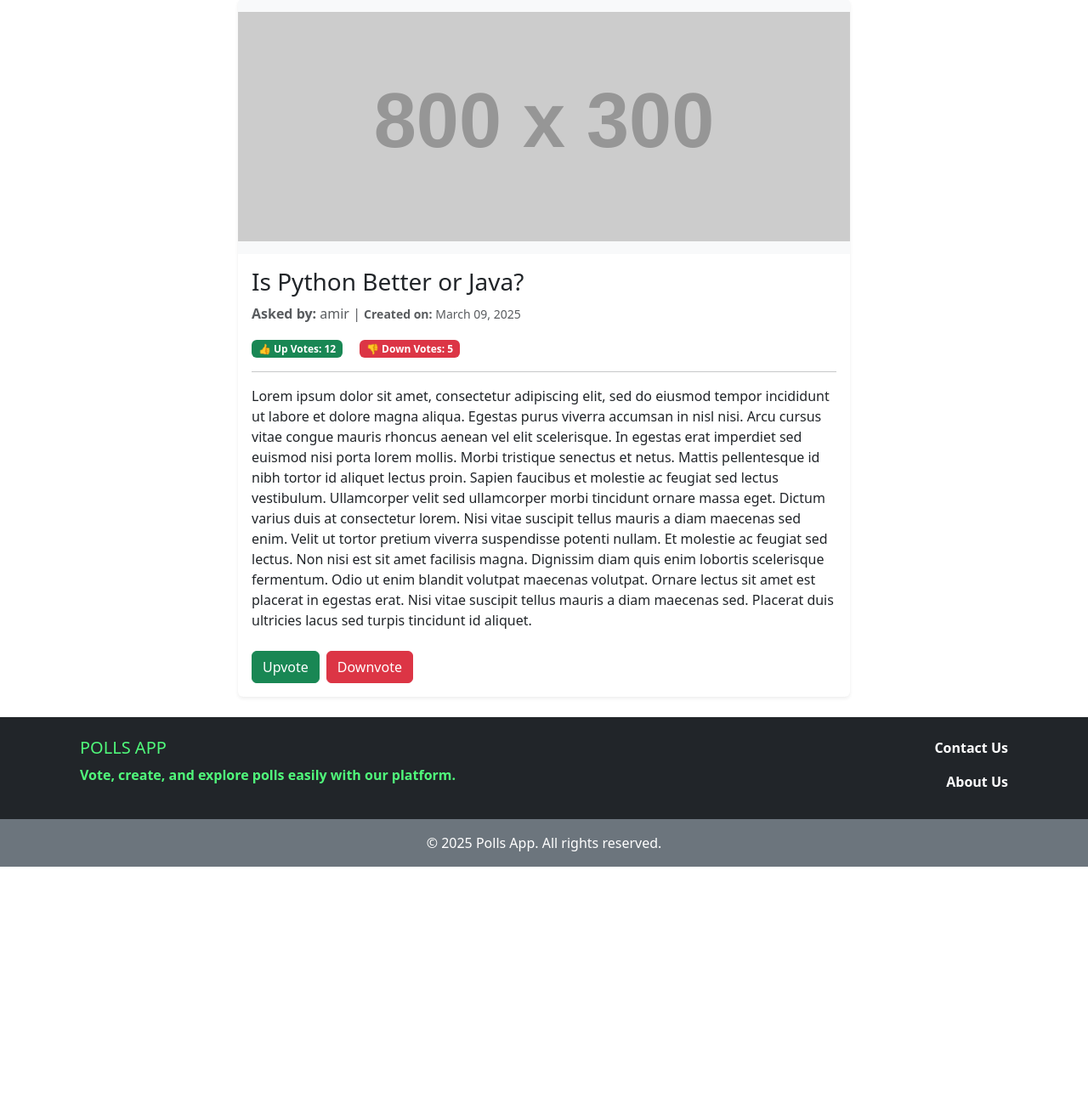
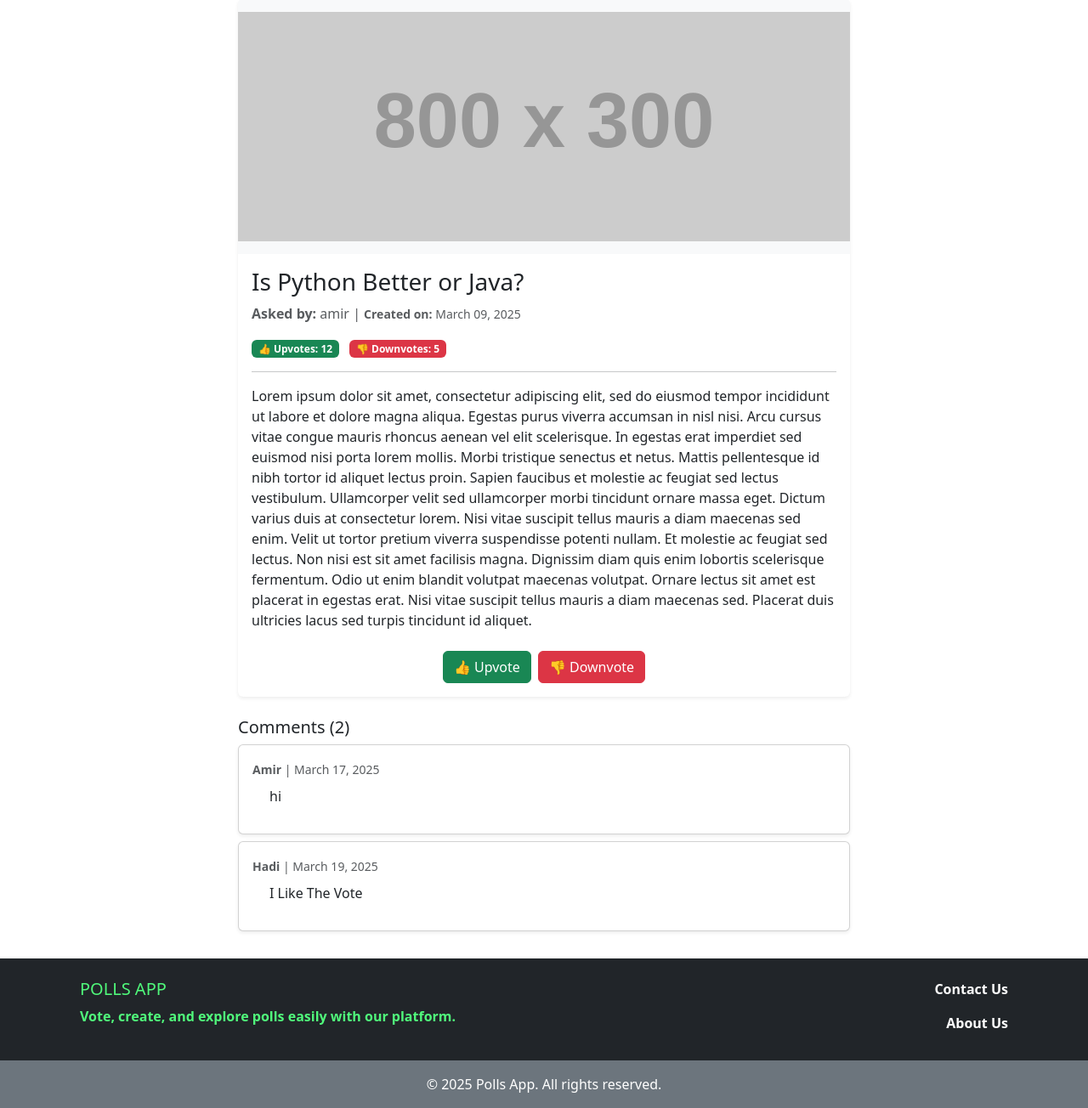
Before and after one commit to amahadnejad/Polls_App, a Django app: page /poll/1/ in a window 1280 px wide. Shown: the part 129-1433 px from the top of the page at 85% size. Before the commit the page ends 1149 px from the top, so only its background shows below. Run offline with Django 5.2, Linux system fonts and the light colour scheme; data comes from the database, SQL or seed files in the repository; both versions use the stored data as it was after the commit; grey boxes labelled with a size stand in for pictures from a placeholder-image service; some libraries are stand-ins or nearby versions.

Commit message:
Show Comments On poll_detail.html

```diff
--- a/polls/models.py
+++ b/polls/models.py
@@ -36,4 +36,4 @@ class Comment(models.Model):
     datetime_modified = models.DateTimeField(auto_now=True)
 
     def __str__(self):
-        return self.content
+        return f"{self.user}: {self.body}"
--- a/polls/templates/polls/poll_detail.html
+++ b/polls/templates/polls/poll_detail.html
@@ -7,8 +7,14 @@
         .card-img-top {
             width: 100%;
             height: 300px; /* Fixed height for consistency */
-            object-fit: contain; /* Ensures the full image is visible without cropping */
-            background-color: #f8f9fa; /* Optional: Adds a background color for images with transparency */
+            object-fit: contain;
+            background-color: #f8f9fa;
+        }
+
+        /* Indent comment text */
+        .comment-text {
+            margin-left: 20px; /* Adds indentation */
+            white-space: pre-line; /* Ensures line breaks are respected */
         }
     </style>
 
@@ -16,7 +22,6 @@
         <div class="row justify-content-center">
             <div class="col-md-8">
                 <div class="card shadow-sm border-0 rounded">
-                    <!-- Responsive Image -->
                     {% if poll.cover %}
                         <img src="{{ poll.cover.url }}" class="card-img-top img-fluid" alt="Poll Image">
                     {% else %}
@@ -32,43 +37,53 @@
                         </p>
 
                         <div class="d-flex justify-content-between align-items-center">
-                            <!-- Show Edit & Delete Buttons Only for the Poll Creator -->
                             {% if request.user == poll.user %}
                                 <div>
-                                    <a href="{% url 'poll_update' poll.pk %}"
-                                       class="btn btn-sm btn-warning me-2">Edit</a>
-                                    <a href="{% url 'poll_delete' poll.pk %}" class="btn btn-sm btn-danger">Delete</a>
+                                    <a href="{% url 'poll_update' poll.pk %}" class="btn btn-warning btn-sm me-2">✏️ Edit</a>
+                                    <a href="{% url 'poll_delete' poll.pk %}" class="btn btn-danger btn-sm">🗑️ Delete</a>
                                 </div>
                             {% endif %}
 
-                            <!-- Upvote and Downvote Section -->
                             <div>
-                                <span class="badge bg-success">👍 Up Votes: {{ poll.up_vote }}</span>
-                                <span class="badge bg-danger mx-3">👎 Down Votes: {{ poll.down_vote }}</span>
+                                <span class="badge bg-success">👍 Upvotes: {{ poll.up_vote }}</span>
+                                <span class="badge bg-danger mx-2">👎 Downvotes: {{ poll.down_vote }}</span>
                             </div>
                         </div>
 
                         <hr>
                         <p>{{ poll.description }}</p>
 
-                        <!-- Voting Section -->
-                        <div class="mt-4 d-flex justify-content-between flex-column flex-sm-row">
+                        <div class="mt-4 d-flex justify-content-center">
                             <div class="btn-group">
-                                <!-- Upvote Form -->
                                 <form action="{% url 'poll_vote' poll.id %}" method="post">
                                     {% csrf_token %}
-                                    <button type="submit" class="btn btn-success">Upvote</button>
+                                    <button type="submit" class="btn btn-success">👍 Upvote</button>
                                 </form>
 
-                                <!-- Downvote Form -->
                                 <form action="{% url 'poll_down_vote' poll.id %}" method="post" class="ms-2">
                                     {% csrf_token %}
-                                    <button type="submit" class="btn btn-danger">Downvote</button>
+                                    <button type="submit" class="btn btn-danger">👎 Downvote</button>
                                 </form>
                             </div>
                         </div>
+                    </div>
+                </div>
 
-                    </div>
+                <!-- Comments Section -->
+                <div class="mt-4">
+                    <h5>Comments ({{ comments|length }})</h5>
+                    {% for comment in comments %}
+                        <div class="card mb-2 shadow-sm">
+                            <div class="card-body">
+                                <small class="text-muted">
+                                    <strong>{{ comment.user|capfirst }}</strong> | {{ comment.datetime_created|date:"F d, Y" }}
+                                </small>
+                                <p class="comment-text mt-2">{{ comment.body }}</p>
+                            </div>
+                        </div>
+                    {% empty %}
+                        <p class="text-muted">No comments yet.</p>
+                    {% endfor %}
                 </div>
             </div>
         </div>
--- a/polls/views.py
+++ b/polls/views.py
@@ -3,18 +3,24 @@ from django.contrib.auth.decorators import login_required
 from django.contrib import messages  # Import messages for notifications
 from django.http import HttpResponseForbidden
 
-from .models import Poll
+from .models import Poll, Comment
 from .forms import PollForm
 
 
 def poll_list_view(request):
     polls = Poll.objects.all().order_by('-datetime_created')
+
     return render(request, 'polls/polls_list.html', context={'polls': polls})
 
 
 def poll_detail_view(request, pk):
     poll = get_object_or_404(Poll, pk=pk)
-    return render(request, 'polls/poll_detail.html', context={'poll': poll})
+    comments = poll.comments.all()
+
+    return render(request, 'polls/poll_detail.html', context={
+        'poll': poll,
+        'comments': comments,
+    })
 
 
 @login_required
```
Also changed, not shown: db.sqlite3.
